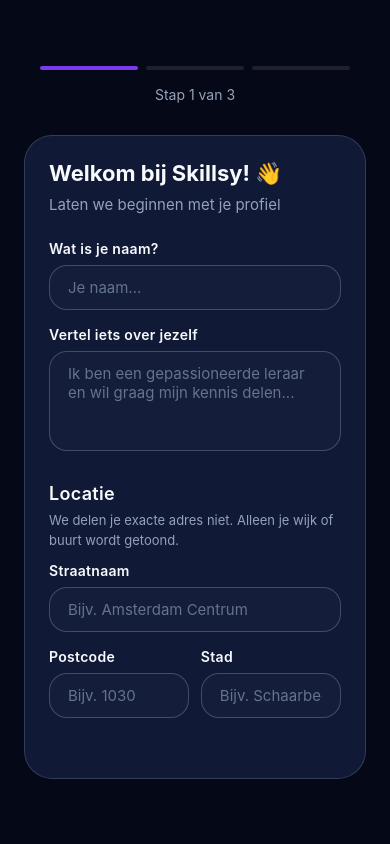
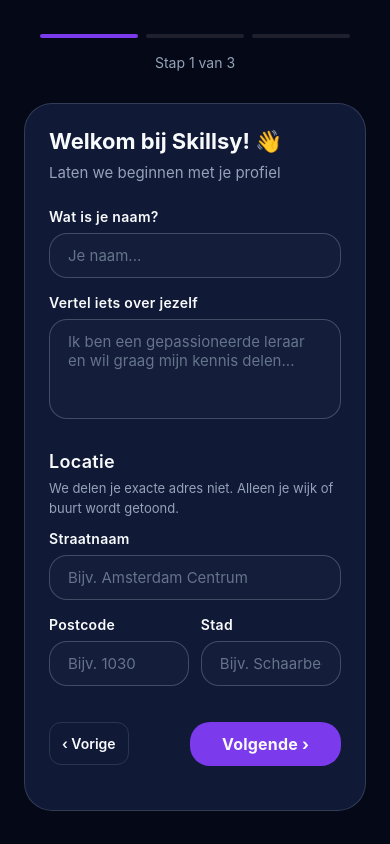
Before and after one commit to Cyber-morocco/Skillsy, a React Native app: screen /ProfileCreationStep1 in a window 390 px wide. Built offline with nearby package versions, Linux system fonts and the light colour scheme.

Commit message:
terug- en volgende knop

```diff
--- a/mobile/src/screens/ProfileCreationStep1.tsx
+++ b/mobile/src/screens/ProfileCreationStep1.tsx
@@ -6,6 +6,7 @@
     ScrollView,
     StatusBar,
     Text,
+    TouchableOpacity,
     View,
 } from 'react-native';
 import { authColors, authStyles as styles } from '../styles/authStyles';
@@ -101,6 +102,24 @@
                                     containerStyle={{ flex: 0.48 }}
                                 />
                             </View>
+
+                            <View style={{ flexDirection: 'row', justifyContent: 'space-between', marginTop: 20, alignItems: 'center' }}>
+                                <TouchableOpacity
+                                    onPress={() => navigation.goBack()}
+                                    style={{ padding: 12, borderRadius: 12, borderWidth: 1, borderColor: 'rgba(148,163,184,0.2)' }}
+                                >
+                                    <Text style={{ color: authColors.text, fontWeight: '600' }}>‹ Vorige</Text>
+                                </TouchableOpacity>
+
+                                <TouchableOpacity
+                                    style={[styles.primaryButton, { marginTop: 0, paddingVertical: 12, paddingHorizontal: 32 }]}
+                                    onPress={() => {
+                                        console.log('Next Step');
+                                    }}
+                                >
+                                    <Text style={styles.primaryButtonText}>Volgende ›</Text>
+                                </TouchableOpacity>
+                            </View>
                         </View>
                     </View>
                 </ScrollView>
```
